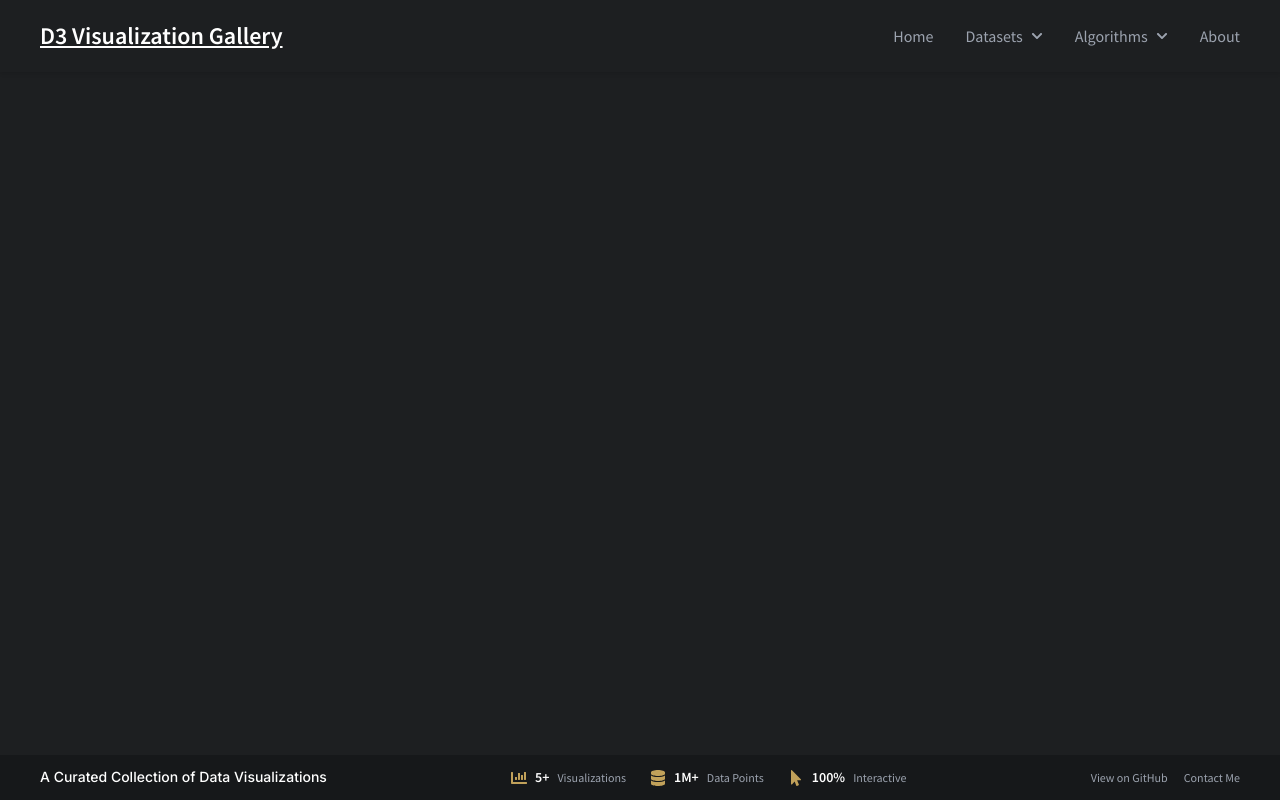
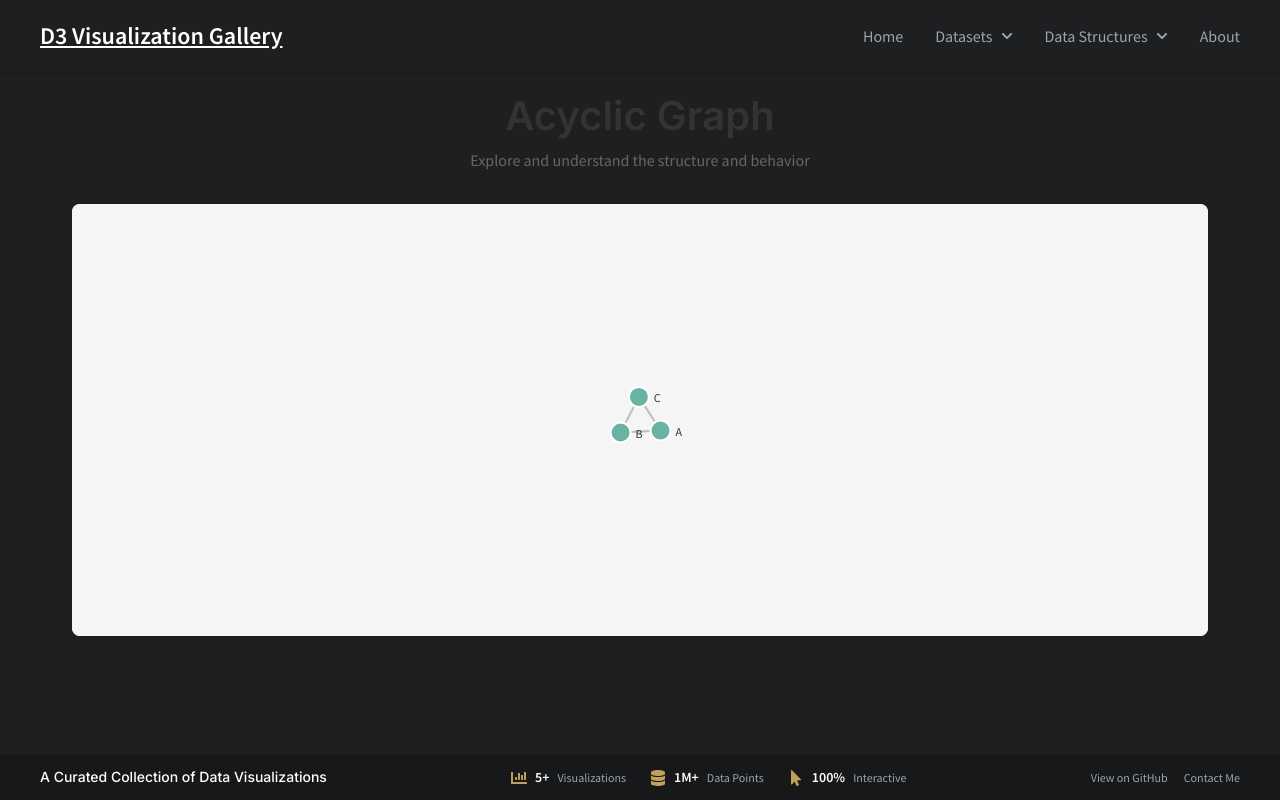
Before and after one commit to CodeBlackwell/d3_visualization_gallery, a React (Vite) app: page /datastructures/graph/acyclic in a window 1280 px wide. Built offline with nearby package versions, Linux system fonts and the light colour scheme.

Commit message:
Basic Graph

```diff
--- a/src/App.tsx
+++ b/src/App.tsx
@@ -18,7 +18,7 @@ const App: React.FC = () => {
             <Route path="/" element={<VisualizationGallery />} />
             <Route path="/visualization/:id" element={<VisualizationGallery />} />
             <Route path="/datasetexploration/globalhealth" element={<GlobalHealthExploration />} />
-            <Route path="/algorithms/:dataStructure/:algorithm" element={<AlgorithmExploration />} />
+            <Route path="/datastructures/:structure/:type" element={<AlgorithmExploration />} />
             <Route path="/about" element={<About />} />
           </Routes>
         </main>
--- a/src/components/Header/Header.tsx
+++ b/src/components/Header/Header.tsx
@@ -21,7 +21,7 @@ const Header: React.FC = () => {
           </div>
           <div className="dropdown-container">
             <button className="datasets-button">
-              Algorithms
+              Data Structures
               <FaChevronDown className="dropdown-icon" />
             </button>
             <div className="dropdown-menu">
@@ -31,10 +31,13 @@ const Header: React.FC = () => {
                   <FaChevronRight className="dropdown-arrow" />
                 </div>
                 <div className="nested-dropdown-menu">
-                  <Link to="/algorithms/graph/dfs" className="dropdown-item">Depth-First Search</Link>
-                  <Link to="/algorithms/graph/bfs" className="dropdown-item">Breadth-First Search</Link>
-                  <Link to="/algorithms/graph/dijkstra" className="dropdown-item">Dijkstra's Algorithm</Link>
-                  <Link to="/algorithms/graph/mst" className="dropdown-item">Minimum Spanning Tree</Link>
+                  <Link to="/datastructures/graph/directed" className="dropdown-item">Directed Graph</Link>
+                  <Link to="/datastructures/graph/undirected" className="dropdown-item">Undirected Graph</Link>
+                  <Link to="/datastructures/graph/weighted" className="dropdown-item">Weighted Graph</Link>
+                  <Link to="/datastructures/graph/multigraph" className="dropdown-item">MultiGraph</Link>
+                  <Link to="/datastructures/graph/disconnected" className="dropdown-item">Disconnected Graph</Link>
+                  <Link to="/datastructures/graph/cyclic" className="dropdown-item">Cyclic Graph</Link>
+                  <Link to="/datastructures/graph/acyclic" className="dropdown-item">Acyclic Graph (DAG)</Link>
                 </div>
               </div>
               <div className="nested-dropdown">
@@ -43,9 +46,10 @@ const Header: React.FC = () => {
                   <FaChevronRight className="dropdown-arrow" />
                 </div>
                 <div className="nested-dropdown-menu">
-                  <Link to="/algorithms/stack/array" className="dropdown-item">Array Implementation</Link>
-                  <Link to="/algorithms/stack/linked" className="dropdown-item">Linked List Implementation</Link>
-                  <Link to="/algorithms/stack/applications" className="dropdown-item">Common Applications</Link>
+                  <Link to="/datastructures/stack/basic" className="dropdown-item">Basic Stack</Link>
+                  <Link to="/datastructures/stack/min" className="dropdown-item">Min Stack</Link>
+                  <Link to="/datastructures/stack/max" className="dropdown-item">Max Stack</Link>
+                  <Link to="/datastructures/stack/double" className="dropdown-item">Double-Ended Stack</Link>
                 </div>
               </div>
               <div className="nested-dropdown">
@@ -54,9 +58,10 @@ const Header: React.FC = () => {
                   <FaChevronRight className="dropdown-arrow" />
                 </div>
                 <div className="nested-dropdown-menu">
-                  <Link to="/algorithms/queue/array" className="dropdown-item">Array Implementation</Link>
-                  <Link to="/algorithms/queue/linked" className="dropdown-item">Linked List Implementation</Link>
-                  <Link to="/algorithms/queue/priority" className="dropdown-item">Priority Queue</Link>
+                  <Link to="/datastructures/queue/basic" className="dropdown-item">Basic Queue</Link>
+                  <Link to="/datastructures/queue/circular" className="dropdown-item">Circular Queue</Link>
+                  <Link to="/datastructures/queue/priority" className="dropdown-item">Priority Queue</Link>
+                  <Link to="/datastructures/queue/deque" className="dropdown-item">Double-Ended Queue</Link>
                 </div>
               </div>
               <div className="nested-dropdown">
@@ -65,9 +70,10 @@ const Header: React.FC = () => {
                   <FaChevronRight className="dropdown-arrow" />
                 </div>
                 <div className="nested-dropdown-menu">
-                  <Link to="/algorithms/hashmap/chaining" className="dropdown-item">Chaining</Link>
-                  <Link to="/algorithms/hashmap/open-addressing" className="dropdown-item">Open Addressing</Link>
-                  <Link to="/algorithms/hashmap/double-hashing" className="dropdown-item">Double Hashing</Link>
+                  <Link to="/datastructures/hashmap/basic" className="dropdown-item">Basic HashMap</Link>
+                  <Link to="/datastructures/hashmap/ordered" className="dropdown-item">Ordered HashMap</Link>
+                  <Link to="/datastructures/hashmap/multi" className="dropdown-item">MultiMap</Link>
+                  <Link to="/datastructures/hashmap/bidirectional" className="dropdown-item">Bidirectional Map</Link>
                 </div>
               </div>
               <div className="nested-dropdown">
@@ -76,10 +82,13 @@ const Header: React.FC = () => {
                   <FaChevronRight className="dropdown-arrow" />
                 </div>
                 <div className="nested-dropdown-menu">
-                  <Link to="/algorithms/tree/binary" className="dropdown-item">Binary Tree</Link>
-                  <Link to="/algorithms/tree/bst" className="dropdown-item">Binary Search Tree</Link>
-                  <Link to="/algorithms/tree/avl" className="dropdown-item">AVL Tree</Link>
-                  <Link to="/algorithms/tree/red-black" className="dropdown-item">Red-Black Tree</Link>
+                  <Link to="/datastructures/tree/binary" className="dropdown-item">Binary Tree</Link>
+                  <Link to="/datastructures/tree/nary" className="dropdown-item">N-ary Tree</Link>
+                  <Link to="/datastructures/tree/balanced" className="dropdown-item">Balanced Tree</Link>
+                  <Link to="/datastructures/tree/unbalanced" className="dropdown-item">Unbalanced Tree</Link>
+                  <Link to="/datastructures/tree/complete" className="dropdown-item">Complete Tree</Link>
+                  <Link to="/datastructures/tree/full" className="dropdown-item">Full Binary Tree</Link>
+                  <Link to="/datastructures/tree/perfect" className="dropdown-item">Perfect Binary Tree</Link>
                 </div>
               </div>
               <div className="nested-dropdown">
@@ -88,9 +97,11 @@ const Header: React.FC = () => {
                   <FaChevronRight className="dropdown-arrow" />
                 </div>
                 <div className="nested-dropdown-menu">
-                  <Link to="/algorithms/heap/binary" className="dropdown-item">Binary Heap</Link>
-                  <Link to="/algorithms/heap/fibonacci" className="dropdown-item">Fibonacci Heap</Link>
-                  <Link to="/algorithms/heap/applications" className="dropdown-item">Common Applications</Link>
+                  <Link to="/datastructures/heap/min" className="dropdown-item">Min Heap</Link>
+                  <Link to="/datastructures/heap/max" className="dropdown-item">Max Heap</Link>
+                  <Link to="/datastructures/heap/binomial" className="dropdown-item">Binomial Heap</Link>
+                  <Link to="/datastructures/heap/fibonacci" className="dropdown-item">Fibonacci Heap</Link>
+                  <Link to="/datastructures/heap/pairing" className="dropdown-item">Pairing Heap</Link>
                 </div>
               </div>
             </div>
--- a/src/components/shared/AlgorithmExploration/AlgorithmExploration.css
+++ b/src/components/shared/AlgorithmExploration/AlgorithmExploration.css
@@ -1,5 +1,7 @@
 .algorithm-exploration {
   padding: 2rem;
+  max-width: 1200px;
+  margin: 0 auto;
 }
 
 .algorithm-exploration__header {
@@ -7,10 +9,20 @@
   margin-bottom: 2rem;
 }
 
+.algorithm-exploration__header h1 {
+  color: #333;
+  text-transform: capitalize;
+  margin-bottom: 0.5rem;
+}
+
+.algorithm-exploration__header p {
+  color: #666;
+}
+
 .algorithm-exploration__content {
-  display: grid;
-  grid-template-columns: 300px 1fr;
-  gap: 2rem;
+  background: white;
+  border-radius: 8px;
+  box-shadow: 0 2px 4px rgba(0, 0, 0, 0.1);
 }
 
 .algorithm-selection {
@@ -18,3 +30,14 @@
   padding: 1rem;
   border-radius: 8px;
 }
+
+.coming-soon {
+  padding: 4rem;
+  text-align: center;
+  color: #666;
+}
+
+.coming-soon h2 {
+  color: #333;
+  margin-bottom: 1rem;
+}
--- a/src/components/shared/AlgorithmExploration/AlgorithmExploration.tsx
+++ b/src/components/shared/AlgorithmExploration/AlgorithmExploration.tsx
@@ -1,6 +1,7 @@
-import React, { useState } from 'react';
+import React from 'react';
 import './AlgorithmExploration.css';
-import VisualizationContainer from '../VisualizationContainer/VisualizationContainer';
+import { useParams } from 'react-router-dom';
+import GraphVisualization from '../GraphVisualization/GraphVisualization';
 
 interface Algorithm {
   id: string;
@@ -12,13 +13,39 @@ interface Algorithm {
 }
 
 const AlgorithmExploration: React.FC = () => {
-  const [selectedAlgorithm, setSelectedAlgorithm] = useState<Algorithm | null>(null);
+  const { structure, type } = useParams<{ structure: string; type: string }>();
+
+  const renderVisualization = () => {
+    if (structure === 'graph') {
+      // Example graph data - you may want to modify this based on your needs
+      const nodes = [
+        { id: '1', label: 'A' },
+        { id: '2', label: 'B' },
+        { id: '3', label: 'C' }
+      ];
+      const edges = [
+        { source: '1', target: '2' },
+        { source: '2', target: '3' },
+        { source: '3', target: '1' }
+      ];
+      return <GraphVisualization nodes={nodes} edges={edges} />;
+    }
+    return (
+      <div className="coming-soon">
+        <h2>Coming Soon</h2>
+        <p>Visualization for {structure} - {type} is under development.</p>
+      </div>
+    );
+  };
 
   return (
     <div className="algorithm-exploration">
       <div className="algorithm-exploration__header">
-        <h1>Algorithm Exploration</h1>
-        <p>Explore and visualize different algorithms and their implementations</p>
+        <h1>{type} {structure}</h1>
+        <p>Explore and understand the structure and behavior</p>
+      </div>
+      <div className="algorithm-exploration__content">
+        {renderVisualization()}
       </div>
     </div>
   );
--- /dev/null
+++ b/src/components/shared/GraphVisualization/GraphVisualization.css
@@ -0,0 +1,41 @@
+.graph-visualization {
+  background-color: #f5f5f5;
+  border-radius: 8px;
+  padding: 1rem;
+  display: flex;
+  justify-content: center;
+  align-items: center;
+  width: 100%;
+  height: 100%;
+}
+
+.graph-visualization svg {
+  display: block;
+  margin: auto;
+}
+
+.graph-edge {
+  stroke: #999;
+  stroke-width: 2px;
+  stroke-opacity: 0.6;
+}
+
+.graph-node {
+  cursor: pointer;
+}
+
+.node-circle {
+  fill: #69b3a2;
+  stroke: #fff;
+  stroke-width: 2px;
+}
+
+.node-label {
+  font-size: 12px;
+  fill: #333;
+  pointer-events: none;
+}
+
+.node-circle:hover {
+  fill: #4a7a6c;
+}
--- /dev/null
+++ b/src/components/shared/GraphVisualization/GraphVisualization.tsx
@@ -0,0 +1,124 @@
+import React, { useEffect, useRef } from 'react';
+import * as d3 from 'd3';
+import './GraphVisualization.css';
+
+interface Node {
+  id: string;
+  label: string;
+  x?: number;
+  y?: number;
+  vx?: number;
+  vy?: number;
+  fx?: number | null;
+  fy?: number | null;
+}
+
+interface Edge {
+  source: string;
+  target: string;
+}
+
+interface GraphVisualizationProps {
+  nodes: Node[];
+  edges: Edge[];
+  width?: number;
+  height?: number;
+}
+
+const GraphVisualization: React.FC<GraphVisualizationProps> = ({
+  nodes,
+  edges,
+  width = 600,
+  height = 400
+}) => {
+  const svgRef = useRef<SVGSVGElement>(null);
+
+  useEffect(() => {
+    if (!svgRef.current) return;
+
+    // Clear previous contents
+    d3.select(svgRef.current).selectAll('*').remove();
+
+    // Construct SimulationLinkDatum array
+    const edgesWithNodes: d3.SimulationLinkDatum<Node>[] = edges.map(edge => {
+      const sourceNode = nodes.find(node => node.id === edge.source);
+      const targetNode = nodes.find(node => node.id === edge.target);
+
+      if (!sourceNode || !targetNode) {
+        throw new Error(`Invalid edge: ${edge.source} -> ${edge.target}`);
+      }
+
+      // Cast is safe since we know nodes are defined
+      return { source: sourceNode, target: targetNode };
+    });
+
+    // Create the simulation with generics
+    const simulation = d3.forceSimulation<Node>(nodes)
+      .force('link', d3.forceLink<Node, d3.SimulationLinkDatum<Node>>(edgesWithNodes).id(d => d.id))
+      .force('charge', d3.forceManyBody().strength(-100))
+      .force('center', d3.forceCenter(width / 2, height / 2));
+
+    const svg = d3.select(svgRef.current as SVGSVGElement);
+
+    // Typing the selections
+    const links = svg.append('g')
+      .selectAll<SVGLineElement, d3.SimulationLinkDatum<Node>>('line')
+      .data(edgesWithNodes)
+      .join('line')
+      .attr('class', 'graph-edge');
+
+    const nodeGroups = svg.append('g')
+      .selectAll<SVGGElement, Node>('g')
+      .data(nodes)
+      .join('g')
+      .attr('class', 'graph-node')
+      // Ensure drag event typings align with Node
+      .call(d3.drag<SVGGElement, Node>()
+        .on('start', (event: d3.D3DragEvent<SVGGElement, Node, Node>, d) => {
+          if (!event.active) simulation.alphaTarget(0.3).restart();
+          d.fx = d.x;
+          d.fy = d.y;
+        })
+        .on('drag', (event: d3.D3DragEvent<SVGGElement, Node, Node>, d) => {
+          d.fx = event.x;
+          d.fy = event.y;
+        })
+        .on('end', (event: d3.D3DragEvent<SVGGElement, Node, Node>, d) => {
+          if (!event.active) simulation.alphaTarget(0);
+          d.fx = null;
+          d.fy = null;
+        }));
+
+    nodeGroups.append('circle')
+      .attr('r', 10)
+      .attr('class', 'node-circle');
+
+    nodeGroups.append('text')
+      .text(d => d.label)
+      .attr('dx', 15)
+      .attr('dy', 5)
+      .attr('class', 'node-label');
+
+    simulation.on('tick', () => {
+      links
+        .attr('x1', d => ((d.source as Node).x ?? 0))
+        .attr('y1', d => ((d.source as Node).y ?? 0))
+        .attr('x2', d => ((d.target as Node).x ?? 0))
+        .attr('y2', d => ((d.target as Node).y ?? 0));
+
+      nodeGroups.attr('transform', d => `translate(${d.x ?? 0},${d.y ?? 0})`);
+    });
+
+    return () => {
+      simulation.stop();
+    };
+  }, [nodes, edges, width, height]);
+
+  return (
+    <div className="graph-visualization">
+      <svg ref={svgRef} width={width} height={height} />
+    </div>
+  );
+};
+
+export default GraphVisualization;
```
